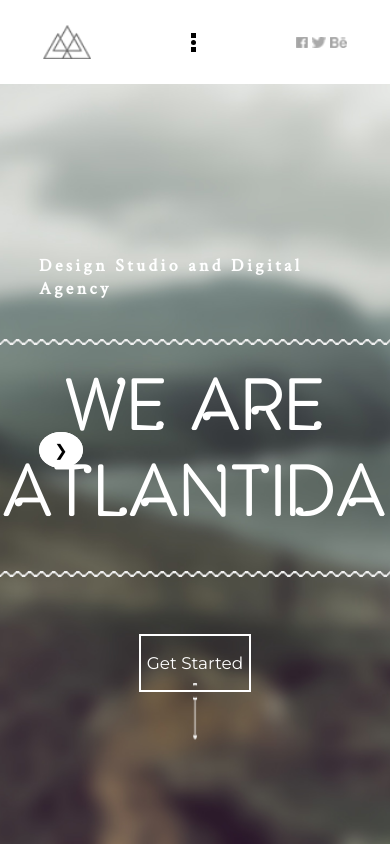
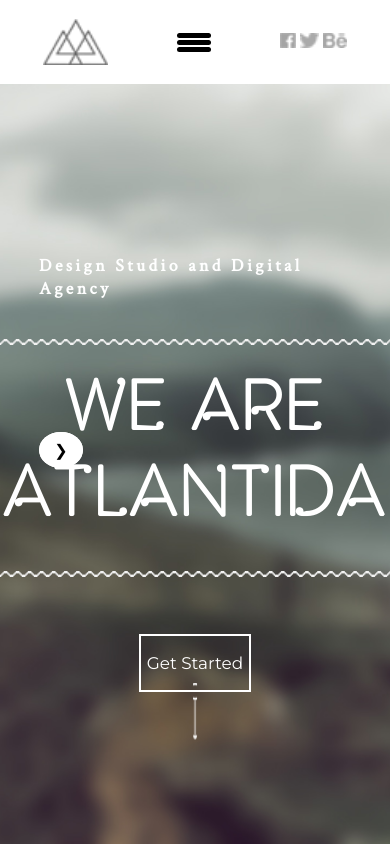
Before and after one commit to babkavokne/atlantida, a website: page html/index.html in a window 390 px wide. Drawn offline with Linux system fonts and the light colour scheme.

Commit message:
finished (i guess) adaptive for first block

```diff
--- a/sass/header.sass
+++ b/sass/header.sass
@@ -49,7 +49,7 @@
 .burger
   cursor: pointer
 
-  width: 1.5vw
+  width: 4vh
   height: .55vh
 
   background-color: #000
@@ -65,10 +65,12 @@
 
     bottom: .8vh
 
-    width: 1.5vw
+    width: 4vh
     height: .55vh
 
     background-color: #000
+
+    border-radius: 10px
 
     position: absolute
 
@@ -77,10 +79,12 @@
 
     top: .9vh
 
-    width: 1.5vw
-    height: .55vh
+    width: 4vh
+    height: .50vh
 
     background-color: #000
+
+    border-radius: 10px
 
     position: absolute
 
@@ -123,7 +127,18 @@
     display: none
 
 @media (max-width: 575.98px)
+  .logo
+    img
+      min-height: 5.5vh
+      max-height: 5.5vh
+
+  .header__links
+    img
+      min-height: 1.8vh
+      max-height: 1.8vh
+
   .burger
     display: block
+
   .header__nav a
     display: none
```
Also changed, not shown: css/header.css, 1 other file.
